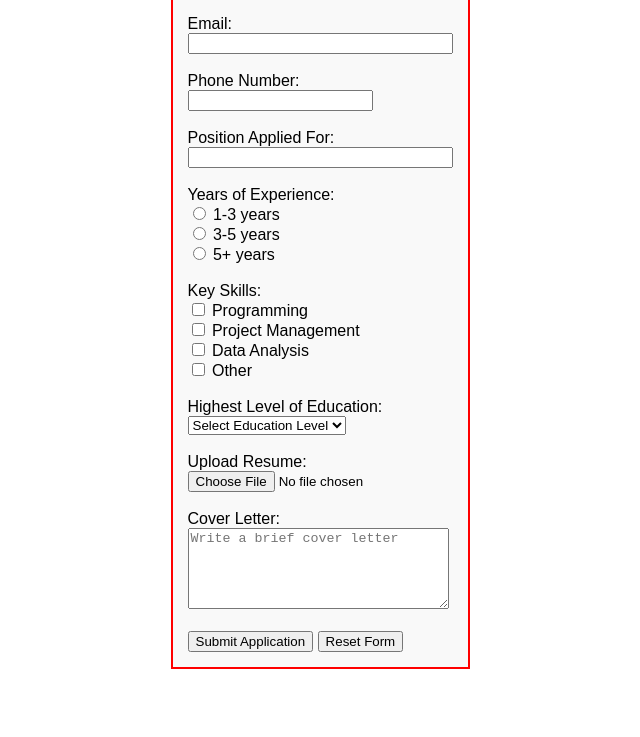
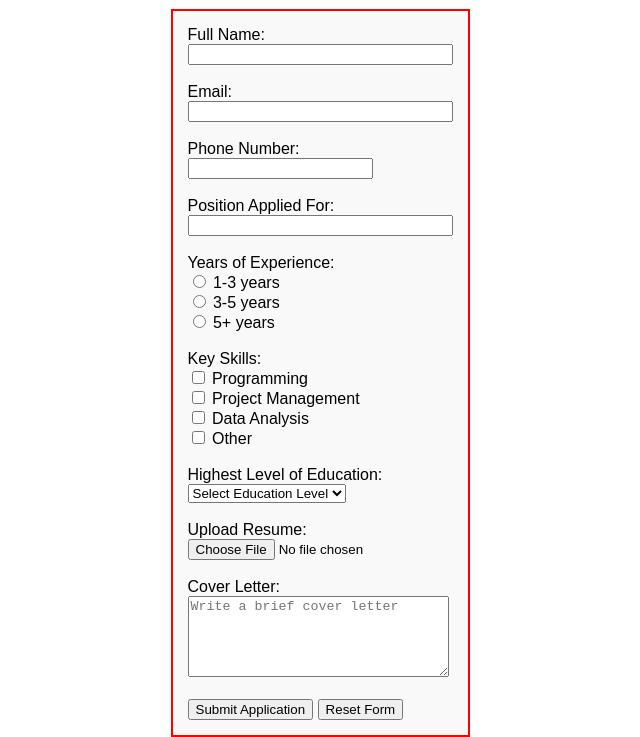
Before and after one commit to tendonintendo/latihan-form, a plain HTML site: page index.html in a window 1280 px wide. Shown: the part 129-866 px from the top of the page, without its empty margins (320-960 px from the left). Before the commit the page ends 800 px from the top, so only its background shows below. Drawn offline with Linux system fonts and the light colour scheme.

Commit message:
Update index.html

```diff
--- a/index.html
+++ b/index.html
@@ -9,16 +9,17 @@
             border: 2px solid red;
             padding: 15px;
             display: inline-block;
-            margin: auto;
+            margin: 20px auto;
             background-color: #f9f9f9;
         }
         body {
             display: flex;
             flex-direction: column;
-            justify-content: center;
+            justify-content: flex-start;
             align-items: center;
             height: 100vh;
             margin: 0;
+            padding-top: 50px;
             font-family: Arial, sans-serif;
         }
     </style>
```
